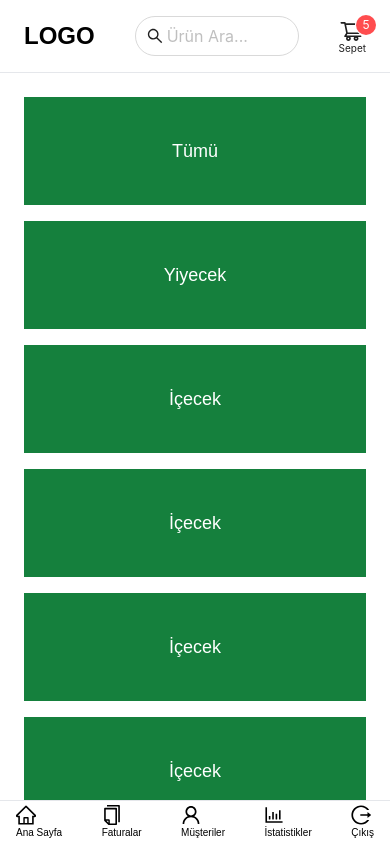
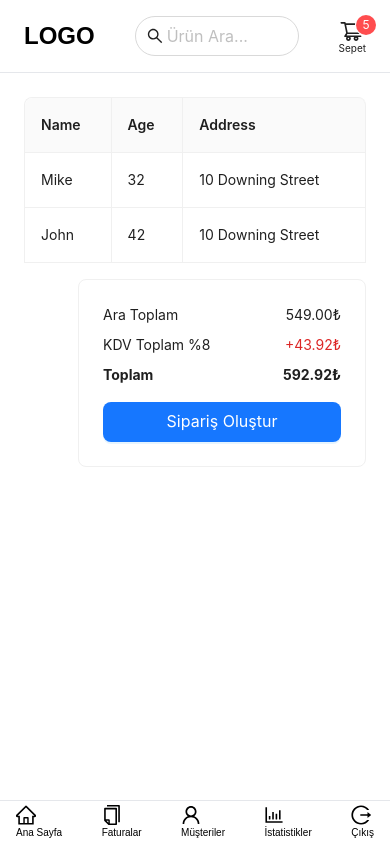
Before and after one commit to HakanSayar33/client, a React (Create React App) app: page /cart in a window 390 px wide. Shown: the top 844 px of the page. Built offline with nearby package versions, Linux system fonts and the light colour scheme.

Commit message:
i react-router-dom, cartpage, cartpageModal, cartpageForm

```diff
--- a/package.json
+++ b/package.json
@@ -9,6 +9,7 @@
     "antd": "^5.16.1",
     "react": "^18.2.0",
     "react-dom": "^18.2.0",
+    "react-router-dom": "^6.22.3",
     "react-scripts": "5.0.1",
     "web-vitals": "^2.1.4"
   },
--- a/src/App.jsx
+++ b/src/App.jsx
@@ -1,24 +1,15 @@
-import React from "react";
-import CartTotals from "./components/cart/CartTotals";
-import Categories from "./components/categories/Categories";
-import Header from "./components/header/Header";
-import Products from "./components/products/Products";
+import { BrowserRouter, Routes, Route } from "react-router-dom";
+import CartPage from "./pages/CartPage";
+import HomePage from "./pages/HomePage";
+
 function App() {
   return (
-    <>
-      <Header />
-      <div className="home px-6 flex md:flex-row flex-col justify-between gap-10 md:pb-0 pb-24">
-        <div className="categories overflow-auto max-h-[calc(100vh_-_112px)] md:pb-10">
-          <Categories />
-        </div>
-        <div className="products flex-[8] max-h-[calc(100vh_-_112px)] overflow-y-auto pb-10">
-          <Products />
-        </div>
-        <div className="cart-wrapper min-w-[300px] md:-mr-[24px] md:-mt-[24px] border">
-          <CartTotals />
-        </div>
-      </div>
-    </>
+    <BrowserRouter>
+      <Routes>
+        <Route path="/" element={<HomePage />} />
+        <Route path="/cart" element={<CartPage />} />
+      </Routes>
+    </BrowserRouter>
   );
 }
 
--- /dev/null
+++ b/src/components/cart/CreateBill.jsx
@@ -0,0 +1,74 @@
+import { Button, Card, Form, Input, Modal, Select } from "antd";
+
+const CreateBill = ({ isModalOpen, setIsModalOpen }) => {
+  const onFinish = (values) => {
+    console.log("Received values of form: ", values);
+  };
+
+  return (
+    <Modal
+      title="Fatura Oluştur"
+      open={isModalOpen}
+      footer={false}
+      onCancel={() => setIsModalOpen(false)}
+    >
+      <Form layout={"vertical"} onFinish={onFinish}>
+        <Form.Item
+          label="Müşteri Adı"
+          name={"curtomerName"}
+          rules={[
+            {
+              required: true,
+              message: "Username is required",
+            },
+          ]}
+        >
+          <Input placeholder="Bir Müşteri Adı Yazınız" />
+        </Form.Item>
+        <Form.Item
+          rules={[{ required: true }]}
+          name={"phoneNumber"}
+          label="Tel No"
+        >
+          <Input placeholder="Bir Tel No Yazınız" maxLength={11} />
+        </Form.Item>
+        <Form.Item
+          label="Ödeme Yöntemi"
+          rules={[{ required: true }]}
+          name={"paymentMode"}
+        >
+          <Select placeholder="Bir Ödeme Yöntemi Seçiniz">
+            <Select.Option value="Nakit">Nakit</Select.Option>
+            <Select.Option value="Kredi Kartı">Kredi Kartı</Select.Option>
+          </Select>
+        </Form.Item>
+        <Card>
+          <div className="flex justify-between">
+            <span>Ara Toplam</span>
+            <span>549.00₺</span>
+          </div>
+          <div className="flex justify-between my-2">
+            <span>KDV Toplam %8</span>
+            <span className="text-red-600">+43.92₺</span>
+          </div>
+          <div className="flex justify-between">
+            <b>Toplam</b>
+            <b>592.92₺</b>
+          </div>
+          <div className="flex justify-end">
+            <Button
+              className="mt-4"
+              type="primary"
+              onClick={() => setIsModalOpen(true)}
+              htmlType="submit"
+            >
+              Sipariş Oluştur
+            </Button>
+          </div>
+        </Card>
+      </Form>
+    </Modal>
+  );
+};
+
+export default CreateBill;
--- a/src/components/header/Header.jsx
+++ b/src/components/header/Header.jsx
@@ -1,3 +1,4 @@
+import { Link } from "react-router-dom";
 import { Badge, Input } from "antd";
 import {
   SearchOutlined,
@@ -8,14 +9,15 @@ import {
   BarChartOutlined,
   LogoutOutlined,
 } from "@ant-design/icons";
+
 const Header = () => {
   return (
     <div className="border-b mb-6">
       <header className="py-4 px-6 flex justify-between items-center gap-10">
         <div className="logo">
-          <a href="/">
+          <Link to={"/"}>
             <h2 className="text-2xl font-bold md:text-4xl">LOGO</h2>
-          </a>
+          </Link>
         </div>
         <div className="header-search flex-1 flex justify-center">
           <Input
@@ -26,60 +28,59 @@ const Header = () => {
           />
         </div>
         <div className="menu-links flex justify-between items-center gap-7 md:static fixed z-50 bottom-0 md:w-auto w-screen md:bg-transparent bg-white left-0 md:border-t-0 border-t md:px-0 px-4 py-1">
-          {" "}
-          <a
-            href={"/"}
+          <Link
+            to={"/"}
             className="menu-link flex flex-col hover:text-[#40a9ff] transition-all"
           >
             <HomeOutlined className="md:text-2xl text-xl" />
             <span className="md:text-xs text-[10px]">Ana Sayfa</span>
-          </a>
+          </Link>
           <Badge count={5} offset={[0, 6]} className="md:flex hidden">
-            <a
-              href={"/"}
+            <Link
+              to={"/cart"}
               className="menu-link flex flex-col hover:text-[#40a9ff] transition-all"
             >
               <ShoppingCartOutlined className="md:text-2xl text-xl" />
               <span className="md:text-xs text-[10px]">Sepet</span>
-            </a>
+            </Link>
           </Badge>
-          <a
-            href={"/"}
+          <Link
+            to={"/"}
             className="menu-link flex flex-col hover:text-[#40a9ff] transition-all"
           >
             <CopyOutlined className="md:text-2xl text-xl" />
             <span className="md:text-xs text-[10px]">Faturalar</span>
-          </a>
-          <a
-            href={"/"}
+          </Link>
+          <Link
+            to={"/"}
             className="menu-link flex flex-col hover:text-[#40a9ff] transition-all"
           >
             <UserOutlined className="md:text-2xl text-xl" />
             <span className="md:text-xs text-[10px]">Müşteriler</span>
-          </a>
-          <a
-            href={"/"}
+          </Link>
+          <Link
+            to={"/"}
             className="menu-link flex flex-col hover:text-[#40a9ff] transition-all"
           >
             <BarChartOutlined className="md:text-2xl text-xl" />
             <span className="md:text-xs text-[10px]">İstatistikler</span>
-          </a>
-          <a
-            href={"/"}
+          </Link>
+          <Link
+            to={"/"}
             className="menu-link flex flex-col hover:text-[#40a9ff] transition-all"
           >
             <LogoutOutlined className="md:text-2xl text-xl" />
             <span className="md:text-xs text-[10px]">Çıkış</span>
-          </a>
+          </Link>
         </div>
         <Badge count={5} offset={[0, 6]} className="md:hidden flex">
-          <a
-            href={"/"}
+          <Link
+            to={"/"}
             className="menu-link flex flex-col hover:text-[#40a9ff] transition-all"
           >
             <ShoppingCartOutlined className="text-2xl" />
             <span className="md:text-xs text-[10px]">Sepet</span>
-          </a>
+          </Link>
         </Badge>
       </header>
     </div>
--- a/src/index.css
+++ b/src/index.css
@@ -9,12 +9,13 @@ body {
   font-family: "Electrolize", sans-serif;
 }
 
-@media (min-width: 768px){
-  body{
+.ant-btn-primary {
+  background-color: #1677ff;
+}
+
+@media (min-width: 768px) {
+  body {
     overflow: hidden;
-  }
-  .ant-btn-primary {
-    background-color: #1677ff;
   }
 
   .categories::-webkit-scrollbar {
--- /dev/null
+++ b/src/pages/CartPage.jsx
@@ -0,0 +1,83 @@
+import { Button, Card, Table } from "antd";
+import { useState } from "react";
+import CreateBill from "../components/cart/CreateBill.jsx";
+import Header from "../components/header/Header.jsx";
+
+const CartPage = () => {
+  const [isModalOpen, setIsModalOpen] = useState(false);
+  const dataSource = [
+    {
+      key: "1",
+      name: "Mike",
+      age: 32,
+      address: "10 Downing Street",
+    },
+    {
+      key: "2",
+      name: "John",
+      age: 42,
+      address: "10 Downing Street",
+    },
+  ];
+
+  const columns = [
+    {
+      title: "Name",
+      dataIndex: "name",
+      key: "name",
+    },
+    {
+      title: "Age",
+      dataIndex: "age",
+      key: "age",
+    },
+    {
+      title: "Address",
+      dataIndex: "address",
+      key: "address",
+    },
+  ];
+
+  console.log(isModalOpen);
+
+  return (
+    <>
+      <Header />
+      <div className="px-6">
+        <Table
+          dataSource={dataSource}
+          columns={columns}
+          bordered
+          pagination={false}
+        />
+        <div className="cart-total flex justify-end mt-4">
+          <Card className="w-72">
+            <div className="flex justify-between">
+              <span>Ara Toplam</span>
+              <span>549.00₺</span>
+            </div>
+            <div className="flex justify-between my-2">
+              <span>KDV Toplam %8</span>
+              <span className="text-red-600">+43.92₺</span>
+            </div>
+            <div className="flex justify-between">
+              <b>Toplam</b>
+              <b>592.92₺</b>
+            </div>
+            <Button
+              className="mt-4 w-full"
+              type="primary"
+              size="large"
+              onClick={() => setIsModalOpen(true)}
+            >
+              Sipariş Oluştur
+            </Button>
+          </Card>
+        </div>
+      </div>
+      <CreateBill isModalOpen={isModalOpen} setIsModalOpen={setIsModalOpen} />
+    </>
+  );
+};
+
+export default CartPage;
--- /dev/null
+++ b/src/pages/HomePage.jsx
@@ -0,0 +1,25 @@
+import CartTotals from "../components/cart/CartTotals";
+import Categories from "../components/categories/Categories";
+import Header from "../components/header/Header";
+import Products from "../components/products/Products";
+
+const HomePage = () => {
+  return (
+    <>
+      <Header />
+      <div className="home px-6 flex md:flex-row flex-col justify-between gap-10 md:pb-0 pb-24">
+        <div className="categories overflow-auto max-h-[calc(100vh_-_112px)] md:pb-10">
+          <Categories />
+        </div>
+        <div className="products flex-[8] max-h-[calc(100vh_-_112px)] overflow-y-auto pb-10">
+          <Products />
+        </div>
+        <div className="cart-wrapper min-w-[300px] md:-mr-[24px] md:-mt-[24px] border">
+          <CartTotals />
+        </div>
+      </div>
+    </>
+  );
+};
+
+export default HomePage;
```
Also changed, not shown: 1 other file (tests, documents, lock files or other folders).
